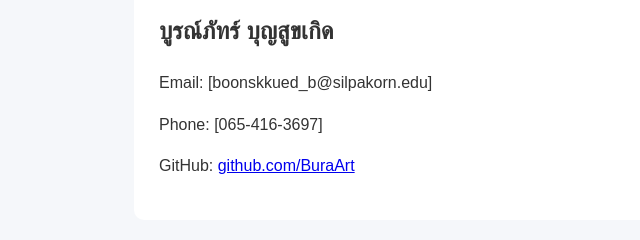
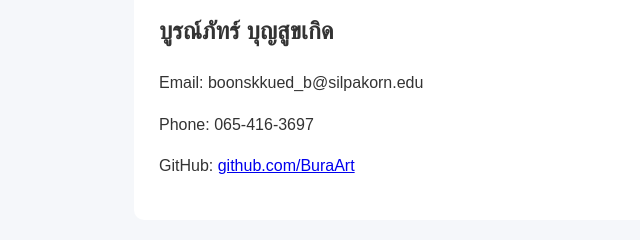
Before and after one commit to NepgearNeotopia/my-resume, a plain HTML site: page contact.html in a window 1280 px wide. Shown: the part 433-673 px from the top of the page, 26-666 px from the left. Drawn offline with Linux system fonts and the light colour scheme.

Commit message:
Update member information

```diff
--- a/contact.html
+++ b/contact.html
@@ -41,8 +41,8 @@
         <section>
             <h2>บูรณ์ภัทร์ บุญสูขเกิด</h2>
 
-            <p>Email: [boonskkued_b@silpakorn.edu]</p>
-            <p>Phone: [065-416-3697]</p>
+            <p>Email: boonskkued_b@silpakorn.edu</p>
+            <p>Phone: 065-416-3697</p>
             <p>
                 GitHub:
                 <a href="https://github.com/BuraArt">
```
Also changed, not shown: experience.html (+2 -2 lines).
